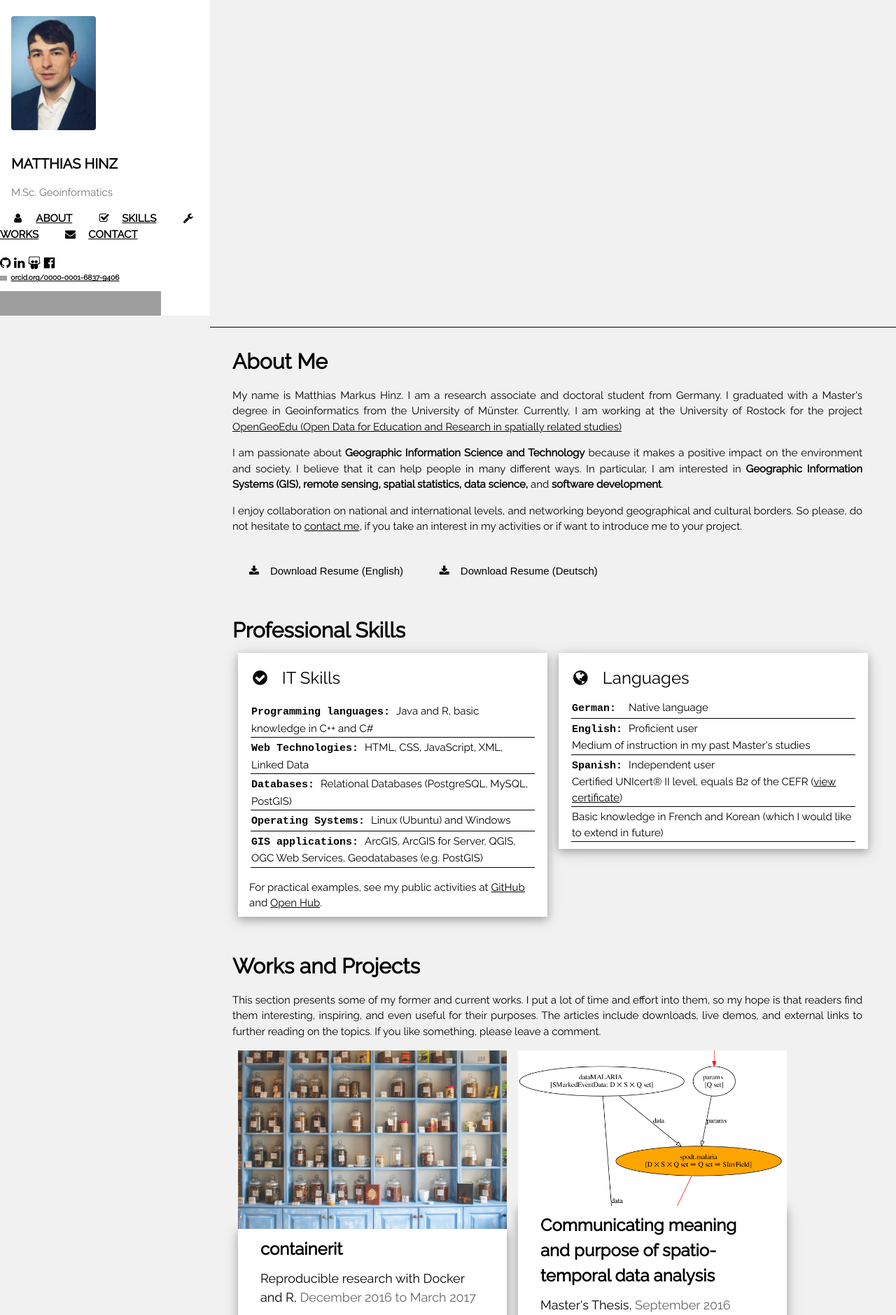
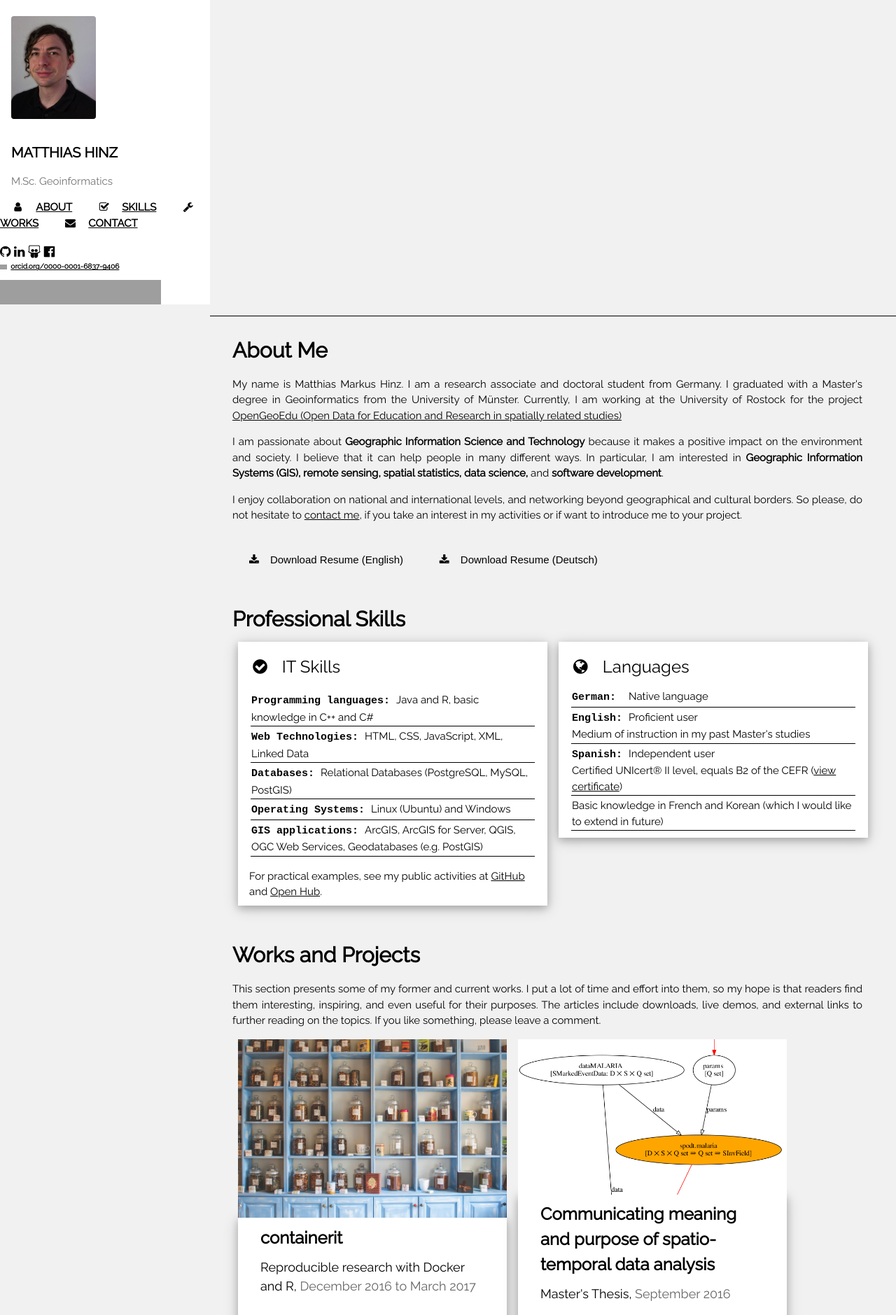
Before and after one commit to MatthiasHinz/MatthiasHinz.github.io, a Jekyll site: the page built from index.html, in a window 1280 px wide. Shown: the top 1879 px of the page at 70% size. Built offline with Jekyll 4.4.1, drawn with Linux system fonts in a browser that asks for light colours; nearby versions of some CDN libraries; comment, search, counter and statistics services are not loaded; grey boxes are pictures that could not be loaded.

```diff
--- a/Gemfile
+++ b/Gemfile
@@ -1,7 +1,7 @@
 source "https://rubygems.org"
 ruby RUBY_VERSION
 
-gem 'github-pages'
+gem 'github-pages', group: :jekyll_plugins
 gem 'html-proofer'
-gem 'link-checker'
+#gem 'link-checker'
 gem 'jekyll-last-modified-at'
--- a/_layouts/default.html
+++ b/_layouts/default.html
@@ -104,7 +104,7 @@
 			<br>
 			<div class="w3-container">
 				<a href="#" onclick="w3_close()" class="w3-hide-large w3-right w3-jumbo w3-padding" title="close menu"> <i class="fa fa-remove"></i> </a>
-				<img src="/img/Matthias_small.jpg" alt="portrait photo" style="width:45%;" class="w3-round">
+				<img src="/img/Matthias_Hinz_2021_11.jpg" alt="portrait photo" style="width:45%;" class="w3-round">
 				<br>
 				<br>
 				<h4 class="w3-padding-0"><b>MATTHIAS HINZ</b></h4>
@@ -141,7 +141,7 @@
 
 			<!-- Header -->
 			<header class="w3-black w3-container" id="portfolio">
-				<a href="#"><img src="/img/Matthias_small.jpg" alt="portrait photo" style="width:65px;" class="w3-circle w3-right w3-margin w3-hide-large w3-hover-opacity"></a>
+				<a href="#"><img src="/img/Matthias_Hinz_2021_11.jpg" alt="portrait photo" style="width:65px;" class="w3-circle w3-right w3-margin w3-hide-large w3-hover-opacity"></a>
 				<span class="w3-opennav w3-hide-large w3-xxlarge w3-hover-text-grey" onclick="w3_open()"><i class="fa fa-bars"></i></span>
 			</header>
 
```
Also changed, not shown: Gemfile.lock (added), img/Matthias_Hinz_2021_11.jpg (added), 1 other file.
